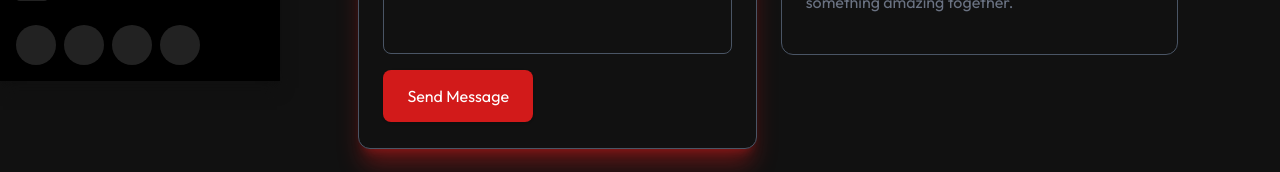
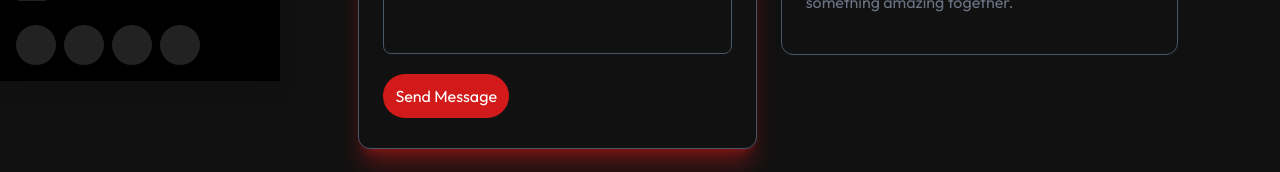
Before and after one commit to Nabiha-Fatima/portfolio-project, a React (Vite) app: page /contact in a window 1280 px wide. Shown: the part 719-891 px from the top of the page. Built offline with nearby package versions, Linux system fonts and the light colour scheme; some icons are missing.

Commit message:
fix issues

```diff
--- a/src/components/partials/Footer.jsx
+++ b/src/components/partials/Footer.jsx
@@ -1,4 +1,4 @@
-import { Icon } from "@iconify/react";
+
 
 const  Footer = () =>{
     return (
--- a/src/components/partials/Navbar.jsx
+++ b/src/components/partials/Navbar.jsx
@@ -1,5 +1,4 @@
 import {  useState } from "react";
-import Button from "../ui/Button";
 import { Icon } from "@iconify/react";
 import { NavLink } from "react-router-dom";
 const Navbar = ({isOpen, setIsOpen}) =>{
--- a/src/components/partials/home/Hero.jsx
+++ b/src/components/partials/home/Hero.jsx
@@ -1,5 +1,4 @@
 import { NavLink } from "react-router-dom";
-import Button from "../../ui/Button";
 import { Icon } from "@iconify/react";
 
 
--- a/src/components/partials/service/GetStarted.jsx
+++ b/src/components/partials/service/GetStarted.jsx
@@ -1,5 +1,5 @@
 import { NavLink } from "react-router-dom";
-import Button from "../../ui/Button";
+
 
 const GetStarted = () =>{
     return(
--- a/src/components/ui/Button.jsx
+++ /dev/null
@@ -1,10 +0,0 @@
-
-
-const Button = ({children, className = "" }) =>{
- return(
-   <>
-    <a className={`bg-[#D21A1A] cursor-pointer py-4 px-6 rounded-full shadow hover:shadow-lg hover:shadow-[#d21a1ac9] transform hover:-translate-y-0.5 transition-all duration-300 ease-in ${className}`} >{children}</a>
-   </>
- )
-}
-export default Button;
--- a/src/views/Contact.jsx
+++ b/src/views/Contact.jsx
@@ -1,5 +1,4 @@
 import { Icon } from "@iconify/react";
-import Button from "../components/ui/Button";
 const Contact = () =>{
 return(
     <>
@@ -59,9 +58,9 @@ return(
                                     <textarea name="" id="textarea" rows={5} className="w-full border text-gra border-gray-600 resize-none rounded-lg mt-1 p-2"></textarea>
                                 </label>
                             </div>
-                         <Button className="mt-4 text-white rounded-lg w-full">
+                         <a className="mt-4 text-white bg-[#d21a1a] p-3 rounded-full transition duration-300 cursor-pointer hover:shadow-lg shadow-[#d21a1a] w-full">
                             Send Message
-                         </Button>
+                         </a>
                         </form>
                    </div>
                    <div className=" lg:w-[50%]  font-outfit my-4">
```
